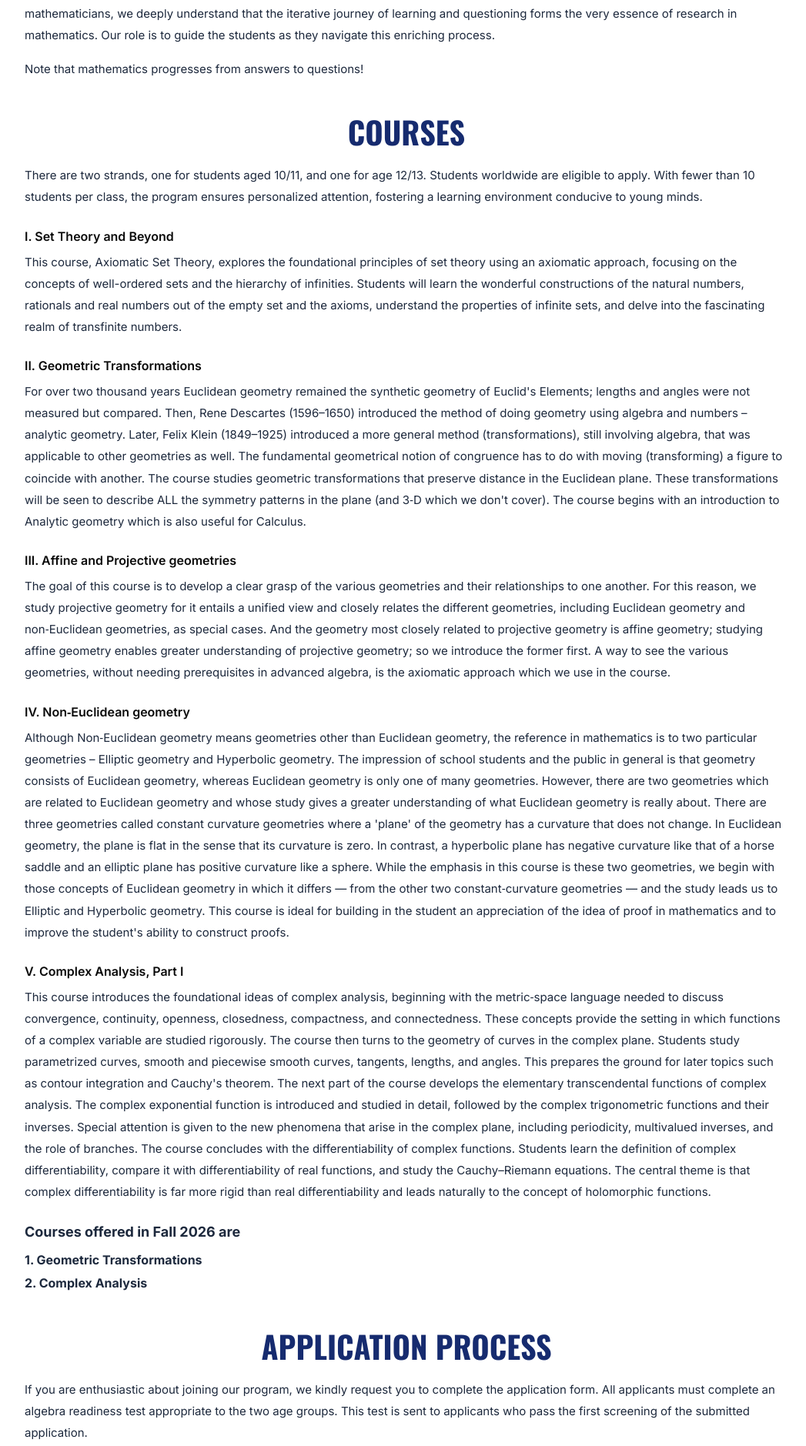
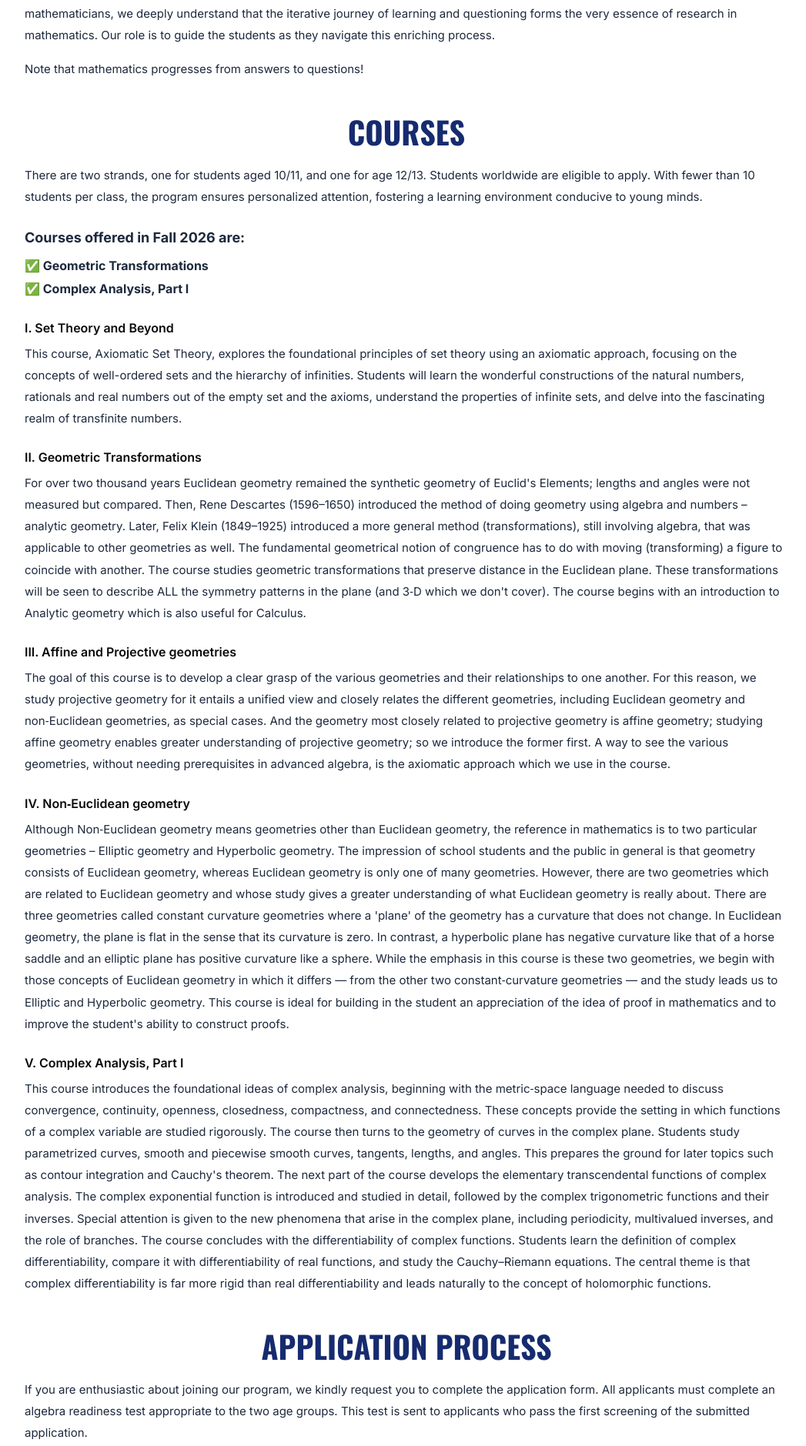
Before and after one commit to MathNutsWebHost/MathNuts-Clone, a Next.js app: page / in a window 1280 px wide. Shown: the part 2221-4100 px from the top of the page at 77% size, without its empty margins (112-1159 px from the left). Built offline with nearby package versions, Linux system fonts and the light colour scheme.

Commit message:
Add new files
Co-authored-by: null <225716290+MathNutsWebHost@users.noreply.github.com>

```diff
--- a/app/page.tsx
+++ b/app/page.tsx
@@ -146,6 +146,14 @@ export default function Page() {
             to apply. With fewer than 10 students per class, the program ensures personalized attention, fostering a
             learning environment conducive to young minds.&nbsp;
           </Lead>
+          <div className="font-bold text-slate-800">
+            <p className="text-[18px] leading-[1.5]">Courses offered in Fall 2026 are:</p>
+            <p className="mt-2 text-[16px] leading-[1.875]">
+              {"✅ "}Geometric Transformations
+              <br />
+              {"✅ "}Complex Analysis, Part I
+            </p>
+          </div>
           <div className="space-y-2">
             <p className="font-semibold">
               <span>I. Set Theory and Beyond</span>
@@ -225,14 +233,6 @@ export default function Page() {
               differentiability is far more rigid than real differentiability and leads naturally to the concept of
               holomorphic functions.
             </Lead>
-          </div>
-          <div className="font-bold text-slate-800">
-            <p className="text-[18px] leading-[1.5]">Courses offered in Fall 2026 are</p>
-            <p className="mt-2 text-[16px] leading-[1.875]">
-              1. Geometric Transformations
-              <br />
-              2. Complex Analysis
-            </p>
           </div>
         </div>
 
```
